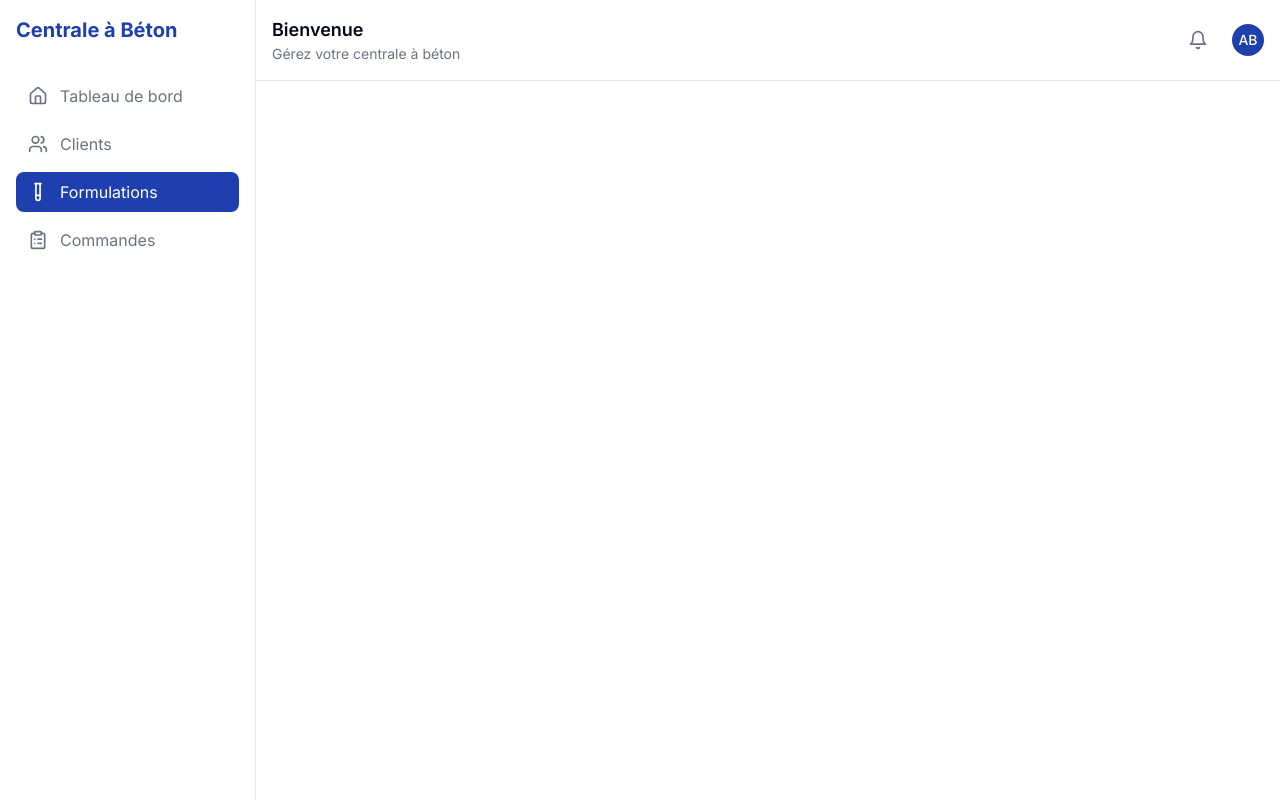
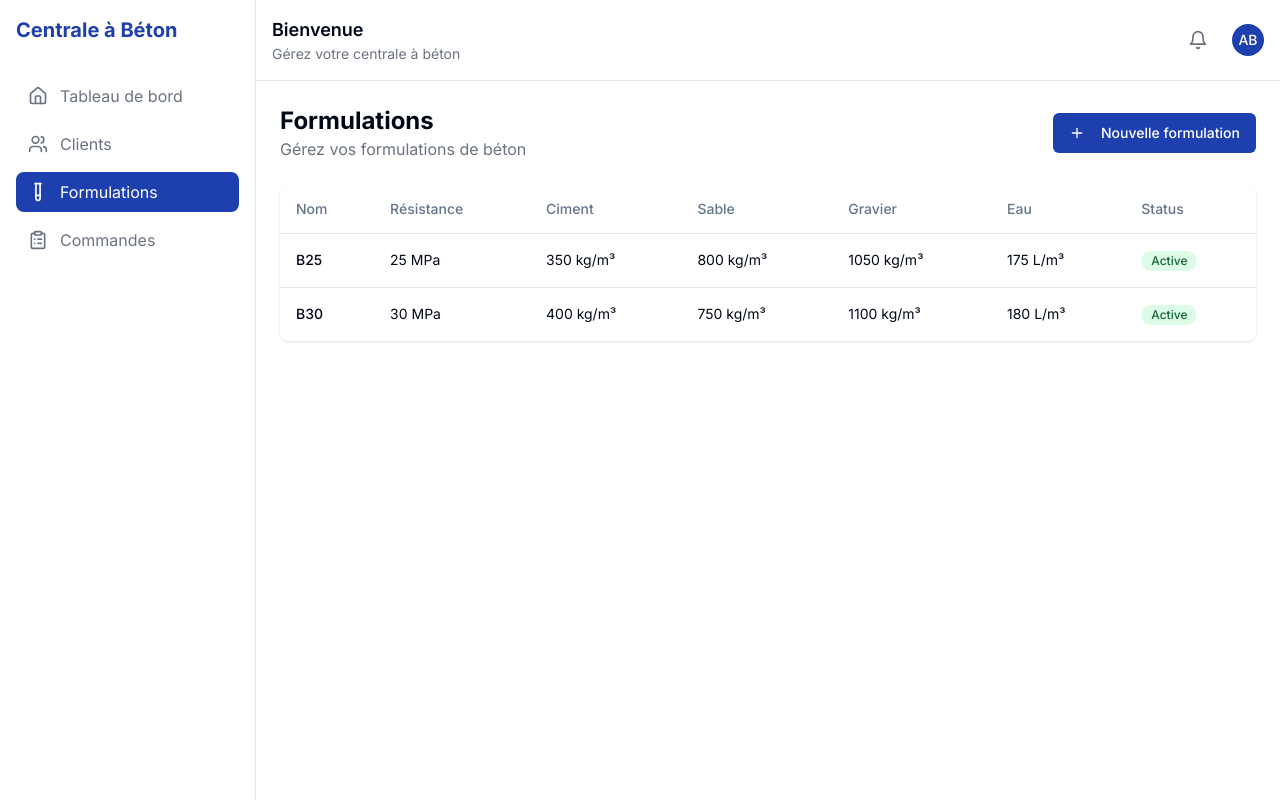
Before and after one commit to velseslas/concrete-central-360, a React (Vite) app: page /formulations in a window 1280 px wide. Built offline with nearby package versions, Linux system fonts and the light colour scheme.

Commit message:
Continue development progress
[skip gpt_engineer]

```diff
--- a/src/App.tsx
+++ b/src/App.tsx
@@ -6,6 +6,7 @@ import { BrowserRouter, Routes, Route } from "react-router-dom";
 import Sidebar from "./components/layout/Sidebar";
 import Header from "./components/layout/Header";
 import Dashboard from "./pages/Dashboard";
+import Formulations from "./pages/Formulations";
 
 const queryClient = new QueryClient();
 
@@ -22,6 +23,7 @@ const App = () => (
             <main>
               <Routes>
                 <Route path="/" element={<Dashboard />} />
+                <Route path="/formulations" element={<Formulations />} />
               </Routes>
             </main>
           </div>
--- /dev/null
+++ b/src/pages/Formulations.tsx
@@ -0,0 +1,78 @@
+import { Table, TableBody, TableCell, TableHead, TableHeader, TableRow } from "@/components/ui/table";
+import { Button } from "@/components/ui/button";
+import { Plus } from "lucide-react";
+
+const Formulations = () => {
+  const formulations = [
+    {
+      id: 1,
+      nom: "B25",
+      resistance: "25 MPa",
+      ciment: "350 kg/m³",
+      sable: "800 kg/m³",
+      gravier: "1050 kg/m³",
+      eau: "175 L/m³",
+      status: "Active",
+    },
+    {
+      id: 2,
+      nom: "B30",
+      resistance: "30 MPa",
+      ciment: "400 kg/m³",
+      sable: "750 kg/m³",
+      gravier: "1100 kg/m³",
+      eau: "180 L/m³",
+      status: "Active",
+    },
+  ];
+
+  return (
+    <div className="p-6">
+      <div className="flex justify-between items-center mb-6">
+        <div>
+          <h1 className="text-2xl font-bold">Formulations</h1>
+          <p className="text-gray-500">Gérez vos formulations de béton</p>
+        </div>
+        <Button>
+          <Plus className="mr-2 h-4 w-4" />
+          Nouvelle formulation
+        </Button>
+      </div>
+
+      <div className="bg-white rounded-lg shadow">
+        <Table>
+          <TableHeader>
+            <TableRow>
+              <TableHead>Nom</TableHead>
+              <TableHead>Résistance</TableHead>
+              <TableHead>Ciment</TableHead>
+              <TableHead>Sable</TableHead>
+              <TableHead>Gravier</TableHead>
+              <TableHead>Eau</TableHead>
+              <TableHead>Status</TableHead>
+            </TableRow>
+          </TableHeader>
+          <TableBody>
+            {formulations.map((formulation) => (
+              <TableRow key={formulation.id} className="cursor-pointer hover:bg-gray-50">
+                <TableCell className="font-medium">{formulation.nom}</TableCell>
+                <TableCell>{formulation.resistance}</TableCell>
+                <TableCell>{formulation.ciment}</TableCell>
+                <TableCell>{formulation.sable}</TableCell>
+                <TableCell>{formulation.gravier}</TableCell>
+                <TableCell>{formulation.eau}</TableCell>
+                <TableCell>
+                  <span className="inline-flex items-center px-2.5 py-0.5 rounded-full text-xs font-medium bg-green-100 text-green-800">
+                    {formulation.status}
+                  </span>
+                </TableCell>
+              </TableRow>
+            ))}
+          </TableBody>
+        </Table>
+      </div>
+    </div>
+  );
+};
+
+export default Formulations;
```
